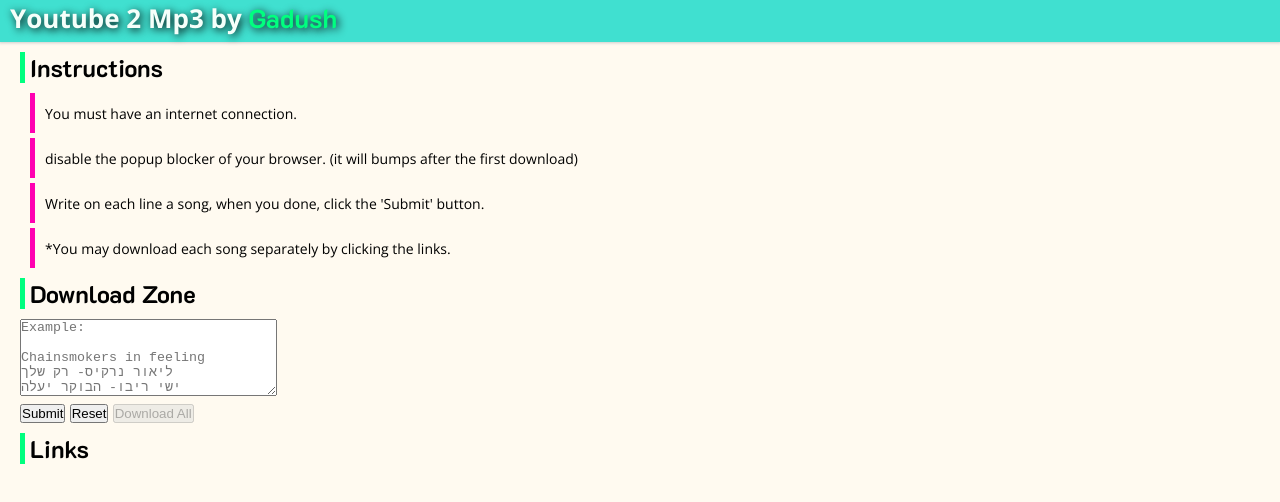
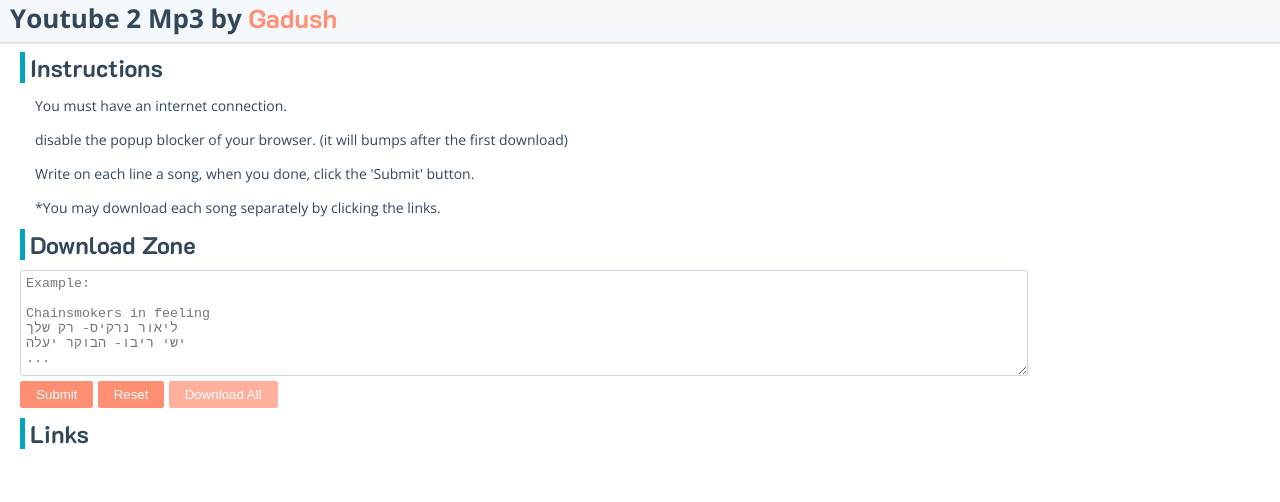
Before and after one commit to Taytay884/Youtube2Mp3, a plain HTML site: page index.html in a window 1280 px wide. Drawn offline with nearby package versions, Linux system fonts and the light colour scheme.

Commit message:
Fixed styling

```diff
--- a/index.html
+++ b/index.html
@@ -28,7 +28,7 @@
                 <textarea class="songs-string" cols="30" rows="5"></textarea>
                 <div class="buttons-container">
                     <button type="submit">Submit</button>
-                    <button type="button" onclick="window.nahum.resetLinks()" class="download-button">Reset</button>
+                    <button type="button" onclick="window.nahum.resetLinks()" class="reset-button">Reset</button>
                     <button type="button" onclick="window.nahum.downloadLinks()" class="download-button" disabled>Download All</button>
                 </div>
             </form>
--- a/main.css
+++ b/main.css
@@ -1,3 +1,12 @@
+:root {
+    --header-bg-color: #f5f8fa;
+    --header-border-color: #cbd6e2;
+    --main-font-color: #33475b;
+    --body-bg-color: #fff;
+    --main-special-color: #00a4bd;
+    --second-special-color: #ff8f73;
+}
+
 * {
     margin: 0;
     padding: 0;
@@ -6,16 +15,17 @@
 
 body {
     font-family: 'Open Sans', sans-serif;
-    background-color: floralwhite;
+    background-color: var(--body-bg-color);
+    color: var(--main-font-color);
 }
 
 h1 {
     padding-left: 10px;
     font-size: 26px;
-    background-color: turquoise;
-    color: mintcream;
+    background-color: var(--header-bg-color);
+    color: var(--main-font-color);
     box-shadow: 0 0 3px 1px #ccc;
-    text-shadow: 2px 2px 8px black;
+    /*text-shadow: 2px 2px 8px black;*/
     margin-bottom: 10px;
     height: 42px;
 }
@@ -29,14 +39,14 @@
 
 .big-credit {
     font-family: 'K2D', sans-serif;
-    color: springgreen;
+    color: var(--second-special-color);
 }
 
 h2 {
     font-family: 'K2D', sans-serif;
     margin-bottom: 10px;
     padding-left: 5px;
-    border-left: 5px solid springgreen;
+    border-left: 5px solid var(--main-special-color);
 }
 
 .instructions {
@@ -50,10 +60,9 @@
 
 .instructions ul li {
     list-style-type: none;
-    margin-bottom: 5px;
-    padding-left: 10px;
-    height: 40px;
-    border-left: 5px solid #ff00b1;
+    margin-bottom: 10px;
+    padding-left: 5px;
+    height: 24px;
     display: flex;
     align-items: center;
     font-size: 14px;
@@ -70,13 +79,49 @@
 }
 
 .downloads-links-container a {
+    color: var(--main-font-color);
     list-style-type: none;
-    margin-bottom: 5px;
-    padding-left: 10px;
-    height: 40px;
-    border-left: 5px solid #ff00b1;
-    display: flex;
-    align-items: center;
+    margin-bottom: 10px;
+    display: block;
+    font-size: 14px;
+    width: fit-content;
+    text-decoration: none;
+}
+
+.downloads-links-container a:hover {
+    text-decoration: underline;
+}
+
+.buttons-container button {
+    padding: 5px 15px;
+    border-radius: 2px;
+    border: 1px solid var(--second-special-color);
+    color: var(--body-bg-color);
+    background-color: var(--second-special-color);
+    cursor: pointer;
+    outline: none;
+    transition: all 0.25s ease-in-out;
+}
+
+.buttons-container button:hover:not(:disabled) {
+    color: var(--second-special-color);
+    background-color: var(--body-bg-color);
+    border: 1px solid var(--second-special-color);
+}
+
+.buttons-container button:disabled {
+    background-color: var(--second-special-color);
+    opacity: 0.7;
+    cursor: default;
+}
+
+.songs-string {
+    border-radius: 3px;
+    border: 1px solid var(--header-border-color);
+    margin: 0;
+    width: 80%;
+    height: 106px;
+    padding: 5px;
 }
 
 .downloads-links-container a span {
```
